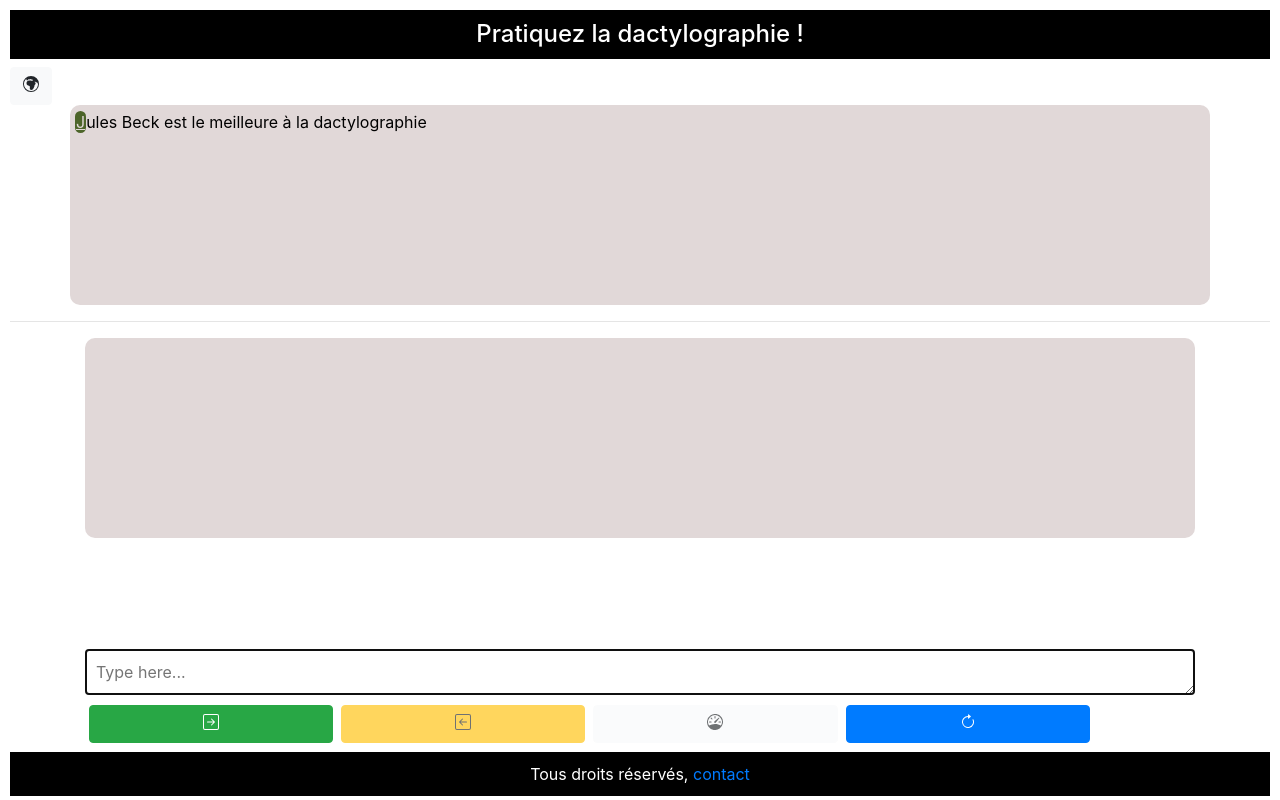
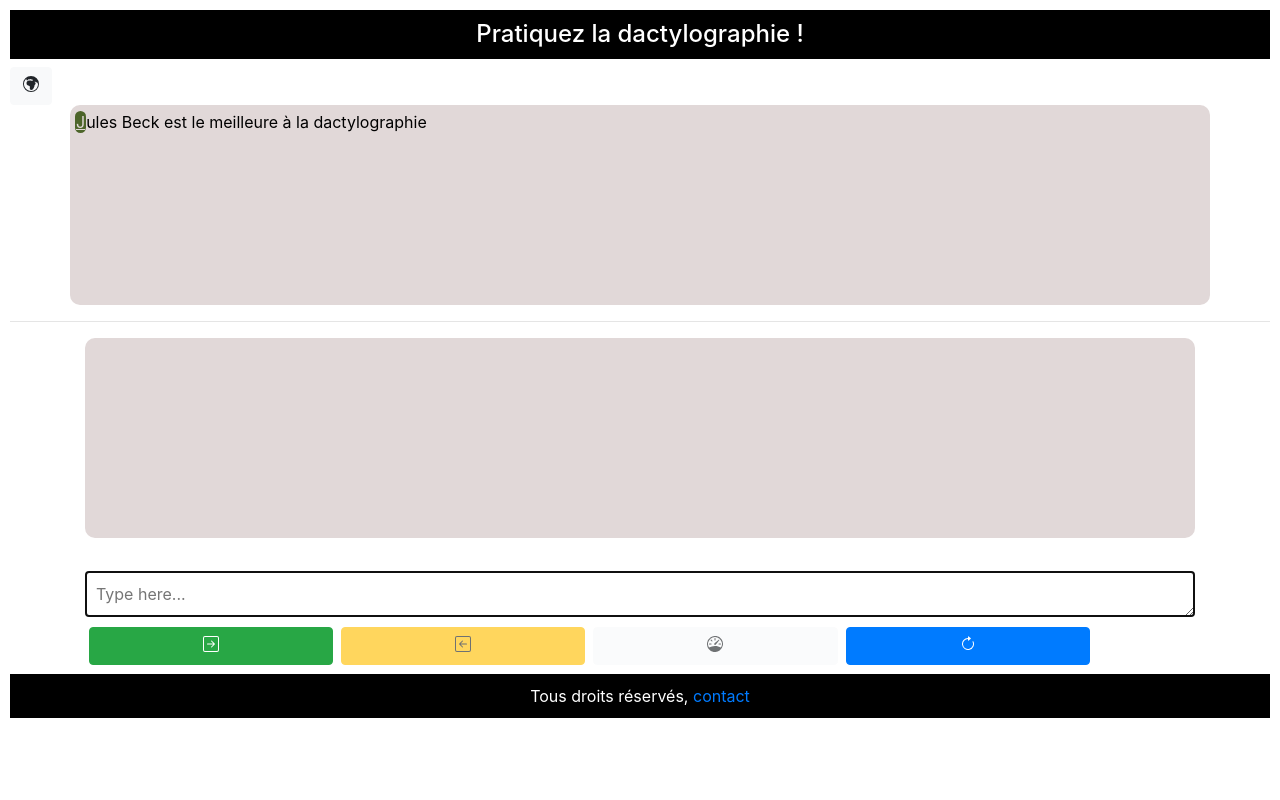
Before and after one commit to YALNEZAMI/dactylo, an Angular app: page / in a window 1280 px wide. Built offline with nearby package versions, Linux system fonts and the light colour scheme.

Commit message:
textarea css

```diff
--- a/src/app/app.component.css
+++ b/src/app/app.component.css
@@ -38,7 +38,7 @@ padding: 0%;
     min-height: 200px;
 }
 #textAreaElement{
-    margin-top: 10%;
+    margin-top: 3%;
     width: 100%;
     padding: 10px;
     border: 1px solid black;
@@ -50,6 +50,9 @@ padding: 0%;
     color: var(--myTextColor);
     margin-top: 10px;
     min-height: 200px;
+}
+#textAreaForm{
+    height: max-content;
 }
 
 .mybtn{
--- a/src/app/app.component.html
+++ b/src/app/app.component.html
@@ -59,7 +59,7 @@
     <div class="container" id="myText" #myText></div>
     <!-- texterea:fild to type-->
 
-    <form (ngSubmit)="result()">
+    <form id="textAreaForm" (ngSubmit)="result()">
       <textarea
         placeholder="Type here..."
         #textAreaElement
```
